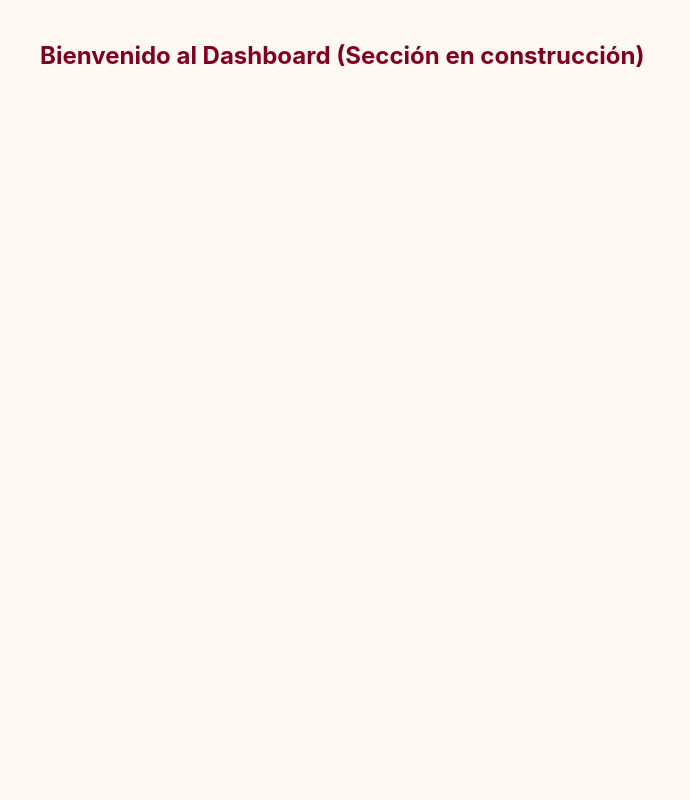
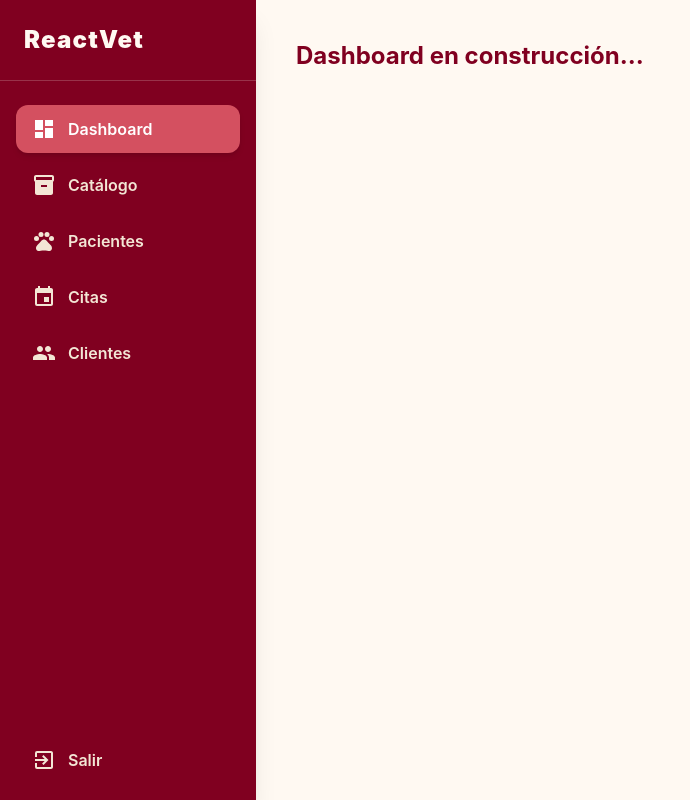
Before and after one commit to francismilyer/actividad-3-frontend-II, a React app in the folder frontend/: page / in a window 1280 px wide. Both pictures are taken after a click on the button "Acceder al Catálogo". Shown: the whole page, without its empty margins (0-690 px from the left). Built offline with nearby package versions, Linux system fonts and the light colour scheme; the HTML template or start-up script is replaced by a standard one.

Commit message:
Sidebar reutilizable

```diff
--- a/frontend/src/App.jsx
+++ b/frontend/src/App.jsx
@@ -1,31 +1,35 @@
 import { useSelector } from 'react-redux';
 import LandingPage from './components/LandingPage';
+import Sidebar from './components/Sidebar';
 
 function App() {
   const currentView = useSelector((state) => state.ui.currentView);
 
   const renderView = () => {
     switch (currentView) {
-      case 'landing':
-        return <LandingPage />;
       case 'dashboard':
-        return <div className="p-10 text-vet-dark text-2xl font-bold bg-vet-white min-h-screen">Bienvenido al Dashboard (Sección en construcción)</div>;
+        return <div className="p-10 text-vet-dark text-2xl font-bold">Dashboard en construcción...</div>;
       case 'productos':
-        return <div>Catálogo de Productos</div>;
+        return <div className="p-10 text-vet-dark text-2xl font-bold">Catálogo de Productos</div>;
       case 'pacientes':
-        return <div>Gestión de Pacientes</div>;
+        return <div className="p-10 text-vet-dark text-2xl font-bold">Gestión de Pacientes</div>;
       case 'citas':
-        return <div>Control de Citas</div>;
+        return <div className="p-10 text-vet-dark text-2xl font-bold">Control de Citas</div>;
       case 'clientes':
-        return <div>Directorio de Clientes</div>;
+        return <div className="p-10 text-vet-dark text-2xl font-bold">Directorio de Clientes</div>;
       default:
         return <LandingPage />;
     }
   };
 
+  if (currentView === 'landing') return <LandingPage />;
+
   return (
-    <div className="w-full min-h-screen bg-vet-white font-sans">
-      {renderView()}
+    <div className="flex h-screen bg-vet-white font-sans overflow-hidden">
+      <Sidebar />
+      <main className="flex-1 overflow-y-auto">
+        {renderView()}
+      </main>
     </div>
   );
 }
--- /dev/null
+++ b/frontend/src/components/Sidebar.jsx
@@ -0,0 +1,49 @@
+import { useDispatch, useSelector } from 'react-redux';
+import { setView } from '../features/uiSlice';
+import { MdDashboard, MdPets, MdInventory, MdEvent, MdPeople, MdExitToApp } from 'react-icons/md';
+
+export default function Sidebar() {
+  const dispatch = useDispatch();
+  const currentView = useSelector(state => state.ui.currentView);
+
+  const menuItems = [
+    { id: 'dashboard', label: 'Dashboard', icon: MdDashboard },
+    { id: 'productos', label: 'Catálogo', icon: MdInventory },
+    { id: 'pacientes', label: 'Pacientes', icon: MdPets },
+    { id: 'citas', label: 'Citas', icon: MdEvent },
+    { id: 'clientes', label: 'Clientes', icon: MdPeople },
+  ];
+
+  return (
+    <div className="h-screen w-64 bg-vet-dark text-vet-white flex flex-col shadow-xl">
+      <div className="p-6 text-2xl font-black tracking-wider border-b border-vet-white/20">
+        ReactVet
+      </div>
+      <nav className="flex-1 px-4 py-6 space-y-2">
+        {menuItems.map(item => (
+          <button
+            key={item.id}
+            onClick={() => dispatch(setView(item.id))}
+            className={`w-full flex items-center space-x-3 px-4 py-3 rounded-xl transition-all ${
+              currentView === item.id
+                ? 'bg-vet-accent text-white shadow-md'
+                : 'text-vet-light hover:bg-vet-accent/50'
+            }`}
+          >
+            <item.icon className="w-6 h-6" />
+            <span className="font-semibold">{item.label}</span>
+          </button>
+        ))}
+      </nav>
+      <div className="p-4">
+        <button
+          onClick={() => dispatch(setView('landing'))}
+          className="w-full flex items-center space-x-3 px-4 py-3 text-vet-light hover:bg-red-500 hover:text-white rounded-xl transition-all"
+        >
+          <MdExitToApp className="w-6 h-6" />
+          <span className="font-semibold">Salir</span>
+        </button>
+      </div>
+    </div>
+  );
+}
```
